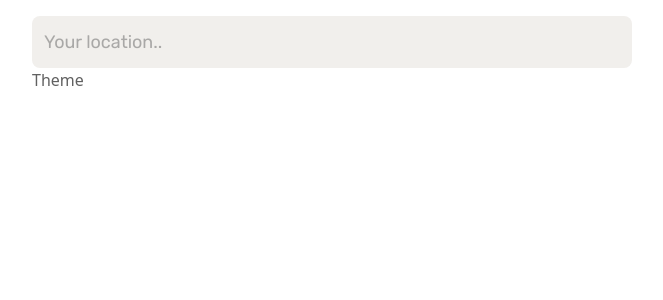
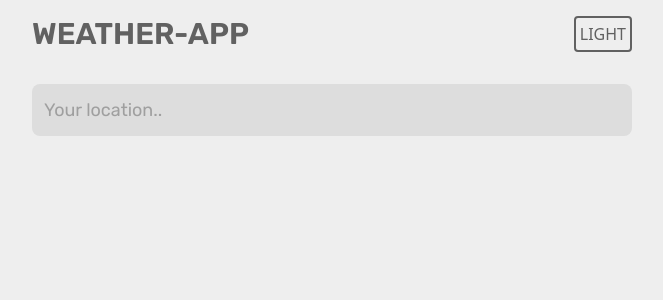
Before and after one commit to SerhiiRomaniukWD/weather-app, a React (Vite) app: page / in a window 1280 px wide. Shown: the top 300 px of the page, without its empty margins (308-971 px from the left). Built offline with nearby package versions, Linux system fonts and the light colour scheme.

Commit message:
created Header, Theme toggler components

```diff
--- a/src/App.tsx
+++ b/src/App.tsx
@@ -1,18 +1,13 @@
+import { Header } from "./components/Header";
 import { MainLayout } from "./components/MainLayout";
 import { SearchBar } from "./components/SearchBar";
 
 function App() {
-	const toggleTheme = () => {
-		document.documentElement.classList.toggle("dark");
-	};
-
 	return (
 		<MainLayout>
+			<Header />
+
 			<SearchBar />
-
-			<button type="button" className="cursor-pointer" onClick={toggleTheme}>
-				Theme
-			</button>
 		</MainLayout>
 	);
 }
--- /dev/null
+++ b/src/components/Header.tsx
@@ -0,0 +1,12 @@
+import { FC } from "react";
+import { ThemeToggler } from "./ThemeToggler";
+
+export const Header: FC = () => {
+	return (
+		<header className="mb-8 flex justify-between items-center">
+			<h1 className="font-semibold text-3xl font-rubik">WEATHER-APP</h1>
+
+			<ThemeToggler />
+		</header>
+	);
+};
--- a/src/components/MainLayout.tsx
+++ b/src/components/MainLayout.tsx
@@ -6,7 +6,7 @@ type Props = {
 
 export const MainLayout: FC<Props> = ({ children }) => {
 	return (
-		<main className="flex justify-center p-4 h-screen dark:bg-black text-text-grey">
+		<main className="flex justify-center p-4 h-screen bg-light dark:bg-black text-text-grey dark:text-white">
 			<div className="w-full max-w-[600px]">{children}</div>
 		</main>
 	);
--- /dev/null
+++ b/src/components/ThemeToggler.tsx
@@ -0,0 +1,20 @@
+import { FC, useState } from "react";
+
+export const ThemeToggler: FC = () => {
+	const [isDarkMode, setIsDarkMode] = useState(false);
+
+	const toggleTheme = () => {
+		setIsDarkMode((prevState) => !prevState);
+		document.documentElement.classList.toggle("dark");
+	};
+
+	return (
+		<button
+			className="cursor-pointer p-1 border-2 border-solid rounded-sm"
+			onClick={toggleTheme}
+			type="button"
+		>
+			{isDarkMode ? "DARK" : "LIGHT"}
+		</button>
+	);
+};
--- a/src/index.css
+++ b/src/index.css
@@ -9,8 +9,8 @@
 @theme {
 	/* colors */
 	--color-black: #202020;
-	--color-main-bg: #f0f4f5;
-	--color-item-light: #F1EFEC;
+	--color-light: #EEEEEE;
+	--color-item-light: #DDDDDD;
 	--color-item-dark: #323233;
 	--color-text-grey: #616161;
 
```
